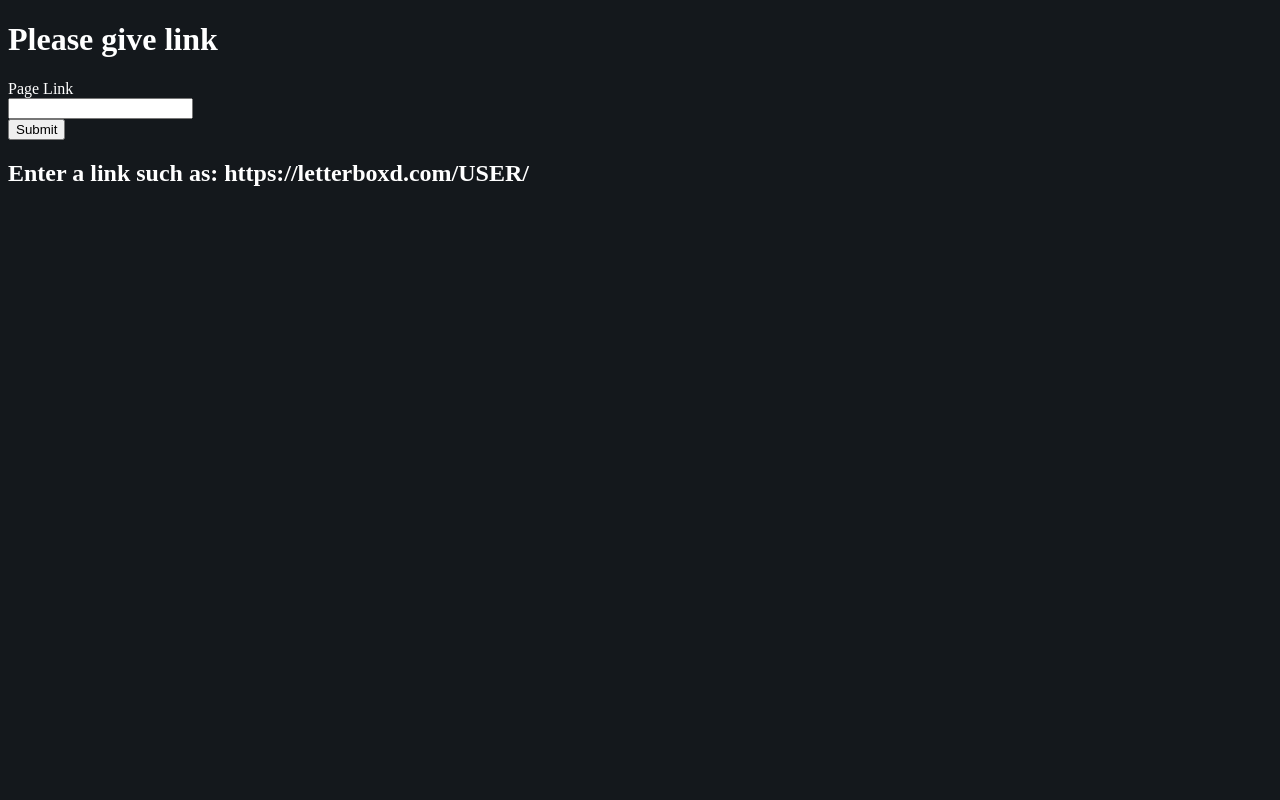
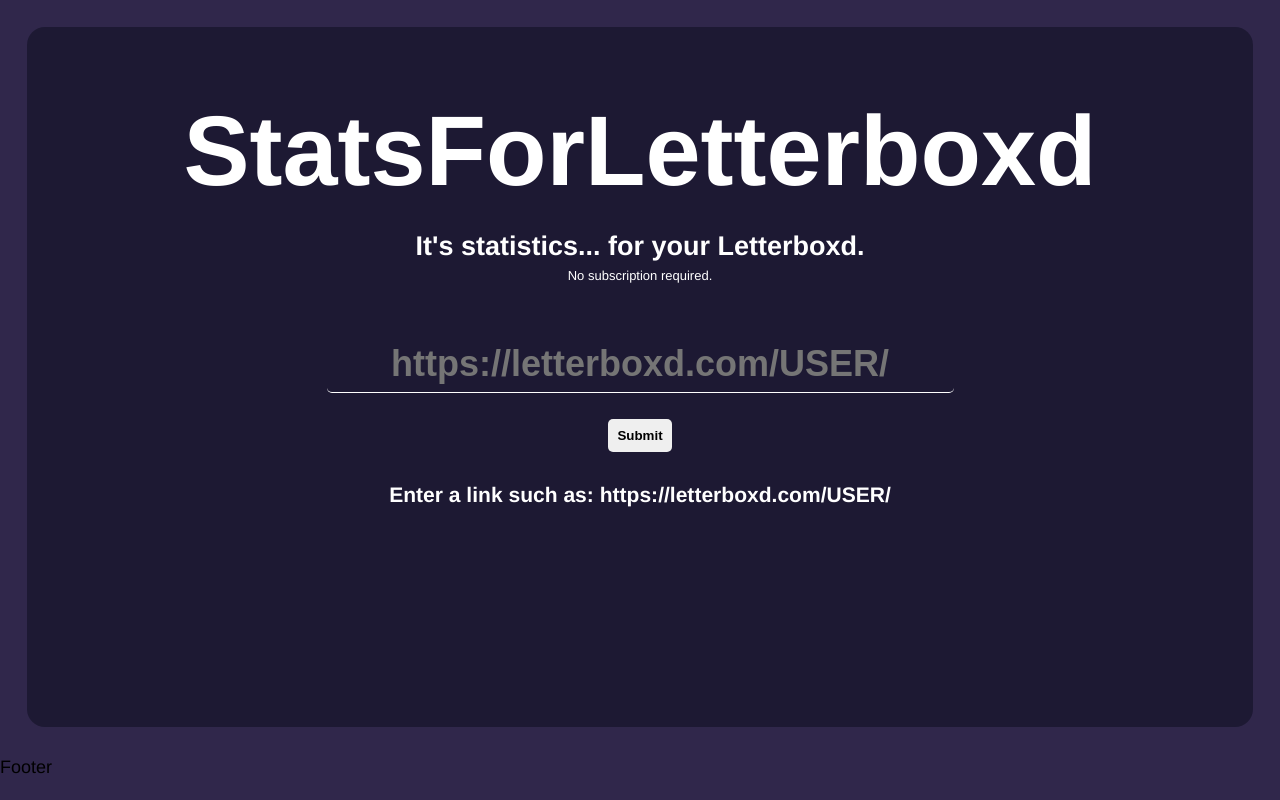
Before and after one commit to MichaelToast/letterboxdScraper, a Flask app: page / in a window 1280 px wide. Run offline with Flask 3, Linux system fonts and the light colour scheme; some web fonts are replaced.

Commit message:
Updated the Home page with CSS

```diff
--- /dev/null
+++ b/static/style/homestyle.css
@@ -0,0 +1,78 @@
+@font-face {
+    font-family: 'IntelOneMono-Regular';
+    Src: url('https://raw.githubusercontent.com/intel/intel-one-mono/blob/main/fonts/woff/IntelOneMono-Regular.woff') format('truetype');
+    src: url('https://cdn.rawgit.com/intel/intel-one-mono/main/fonts/woff/IntelOneMono-Regular.woff') format('woff');
+    font-weight: 100;
+}
+
+body {
+	margin: 0;
+    background-color: #30274b;
+    font-family: 'IntelOneMono-Regular', 'Helvetica', Arial, sans-serif;
+	font-size: 18px;
+	line-height: 1.5;
+}
+
+#formBlock {
+	margin: 1.5em;
+	border-radius: 1em;
+	text-align: center;
+	align-self: center;
+	background: #1d1933;
+	height: 700px;
+	color: white;
+}
+
+#titles {
+	padding: 50px;
+	color: rgb(255, 255, 255);
+}
+
+#siteTitle {
+	font-size: 5.5em;
+	margin: 0;
+	padding: 0;
+}
+
+#smallDescription {
+	margin: 0;
+}
+
+#subDisclaimer {
+	font-size: small;
+	margin: 0;
+}
+
+#flink {
+	width: 50%;
+	padding: 7px;
+	font-size: 2em;
+	text-align: center;
+	border: none;
+    border-radius: 5px;
+	border-bottom: 1px solid;
+	color: white;
+	font-weight: bold;
+	background-color: transparent;
+	cursor: pointer;
+	outline: none;
+}
+
+#submitBttn {
+	margin: 2em;
+	padding: 9px;
+	border: none;
+	border-radius: 5px;
+	font-weight: bold;
+}
+
+#errorDescription {
+    font-style: italic;
+    border: 0;
+    padding: 0;
+    margin: 0;
+}
+
+#errorDescription h2 {
+    margin: 0;
+}
--- a/templates/home.html
+++ b/templates/home.html
@@ -3,6 +3,7 @@
 <head>
     <meta charset="UTF-8">
     <meta name="viewport" content="width=device-width, initial-scale=1.0">
+    <link rel="stylesheet" href="static\style\homestyle.css">
     <title>Home</title>
 
     <script>
@@ -17,12 +18,16 @@
         }
     </script>
 </head>
-<body style="background-color: #14181C; color: white">
-    <h1>Please give link</h1>
+<body>
+    <div id="formBlock">
+        <div id="titles">
+            <h1 id="siteTitle">StatsForLetterboxd</h1>
+            <h2 id="smallDescription">It's statistics... for your Letterboxd.</h2>
+            <div id="subDisclaimer">No subscription required.</div>
+        </div>
 
         <form action="{{ url_for('home') }}" method="post">
-        <label for="flink">Page Link</label> <br>
-        <input type="text" name="flink" id="flink"><br>
+            <input type="text" name="flink" id="flink" placeholder="https://letterboxd.com/USER/" ><br>
             <input type="submit" value="Submit" id="submitBttn" onclick="showLoadingGif(event)">
         </form>
 
@@ -32,22 +37,29 @@
 
         <div id="errorBlock" style="color: red;">
             {% if errorMessage != 0 %}
-            <h1> ERROR </h1>
+                <h1 style="padding-bottom: 0; margin-bottom: 0;"> ERROR </h1>
+                <div id="errorDescription">
                     {% if errorMessage == 1 %}
-                <h1> This is not a letterboxd link </h1>
+                        <h2> This is not a letterboxd link </h2>
                     {% endif %}
                     {% if errorMessage == 2 %}
-                <h1> This is not the homepage </h1>
+                        <h2> This is not the homepage </h2>
                     {% endif %}
                     {% if errorMessage == 3 %}
-                <h1> No user account could be found </h1>
+                        <h2> No user account could be found </h2>
                     {% endif %}
                     {% if errorMessage == 4 %}
-                <h1> Not a valid webpage </h1>
+                        <h2> Not a valid webpage </h2>
                     {% endif %}
+                </div>
             {% endif %}
-        <h2 style="color: white;">Enter a link such as: https://letterboxd.com/USER/ </h2>
+            <h3 style="color: white; padding: 0; margin: 0;">Enter a link such as: https://letterboxd.com/USER/ </h3>
         </div>
+    </div>
+
+    <footer>
+        <div>Footer </div>
+    </footer>
 
 </body>
 </html>
```
Also changed, not shown: static/style/style.css (+11 -15 lines), templates/data.html (+6 -6 lines). Lines whose indentation alone changed are shown as unchanged.
